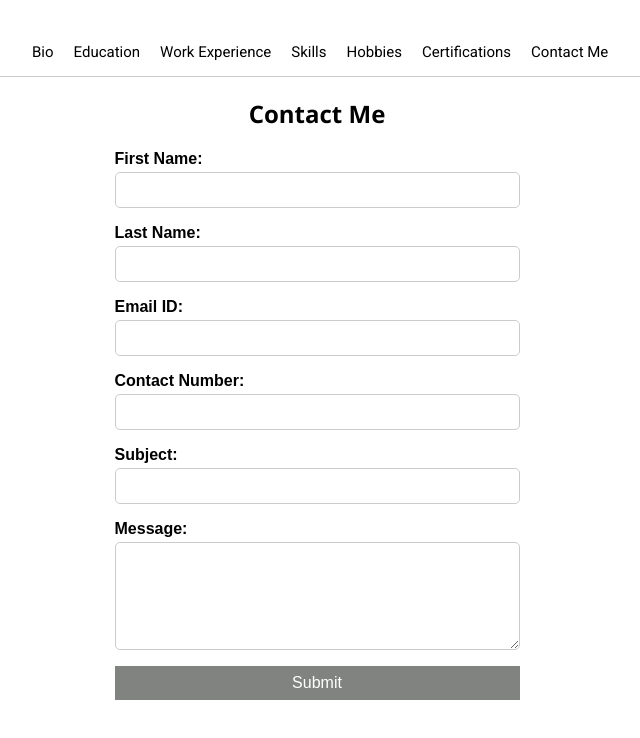
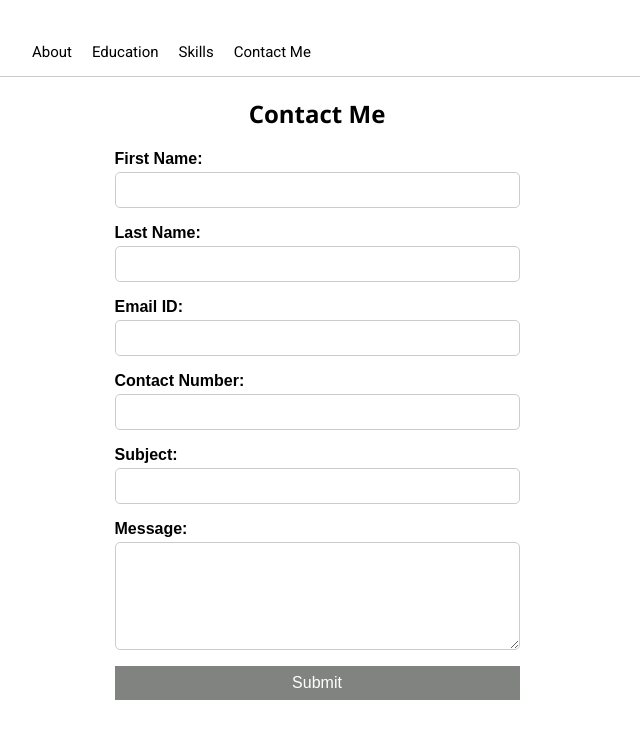
Before and after one commit to Suyavi/cvcss, a plain HTML site: page contact.html in a window 1280 px wide. Shown: the whole page, without its empty margins (323-963 px from the left). Drawn offline with nearby package versions, Linux system fonts and the light colour scheme.

Commit message:
Update contact.html

```diff
--- a/contact.html
+++ b/contact.html
@@ -12,19 +12,16 @@
     <header>
         <nav>
           <ul>
-            <li><a href="./index.html#bio">Bio</a></li>
+            <li><a href="./index.html#bio">About</a></li>
             <li><a href="./index.html#Education">Education</a></li>
-            <li><a href="./index.html#Work-Experience">Work Experience</a></li>
             <li><a href="./index.html#Skills">Skills</a></li>
-            <li><a href="./index.html#Hobbies">Hobbies</a></li>
-            <li><a href="./index.html#Certifications">Certifications</a></li>
             <li><a href="./contact.html">Contact Me</a></li>
           </ul>
         </nav>
       </header>
       <section class="contact-form" id="contact-form">
         <h2>Contact Me</h2>
-        <form method="POST" action="https://formsubmit.co/rava@duck.com">
+        <form method="POST" action="https://formsubmit.co/abhiy1140@gmail.com">
           <div class="form-group">
             <label for="first-name">First Name:</label>
             <input type="text" id="first-name" name="first-name" required>
```
